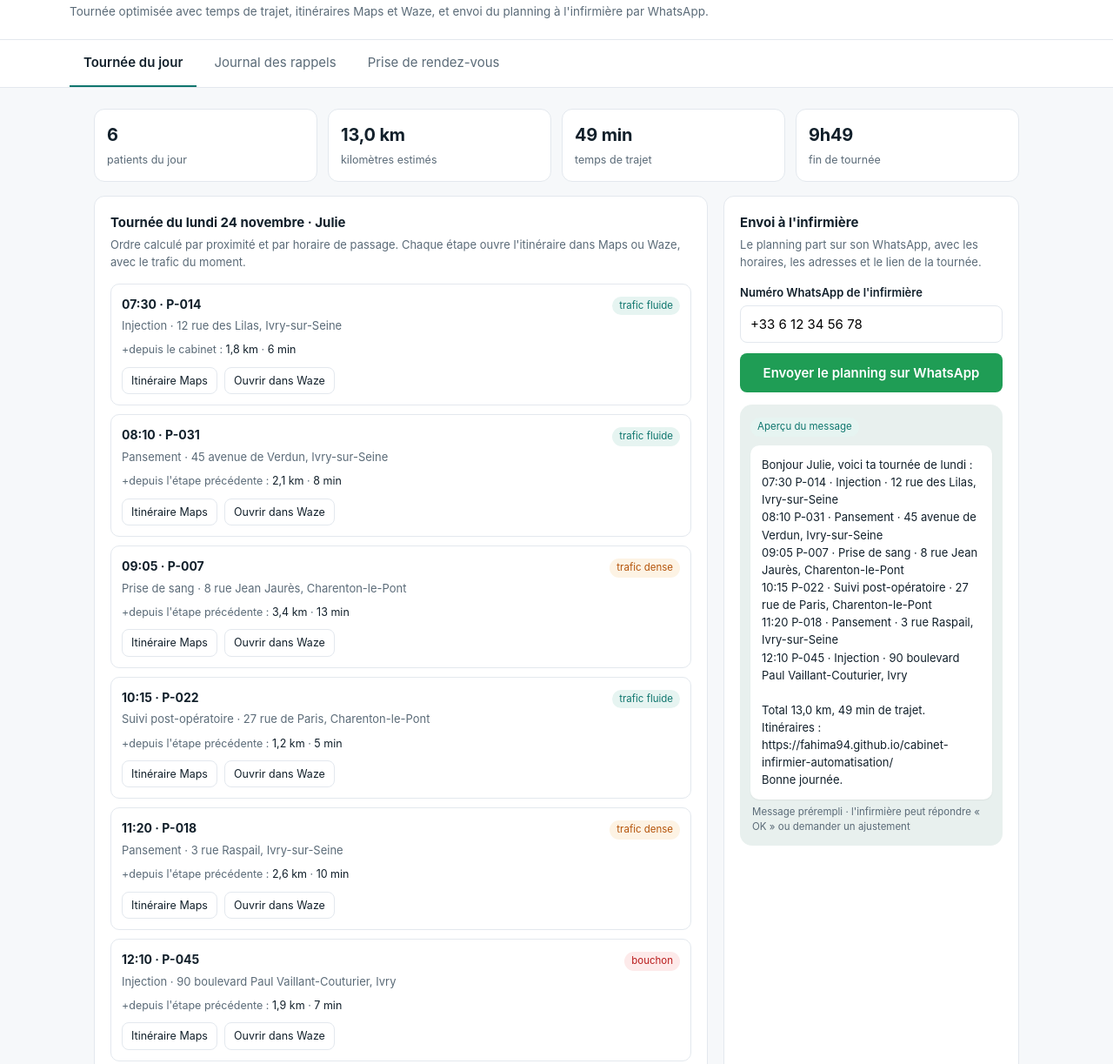
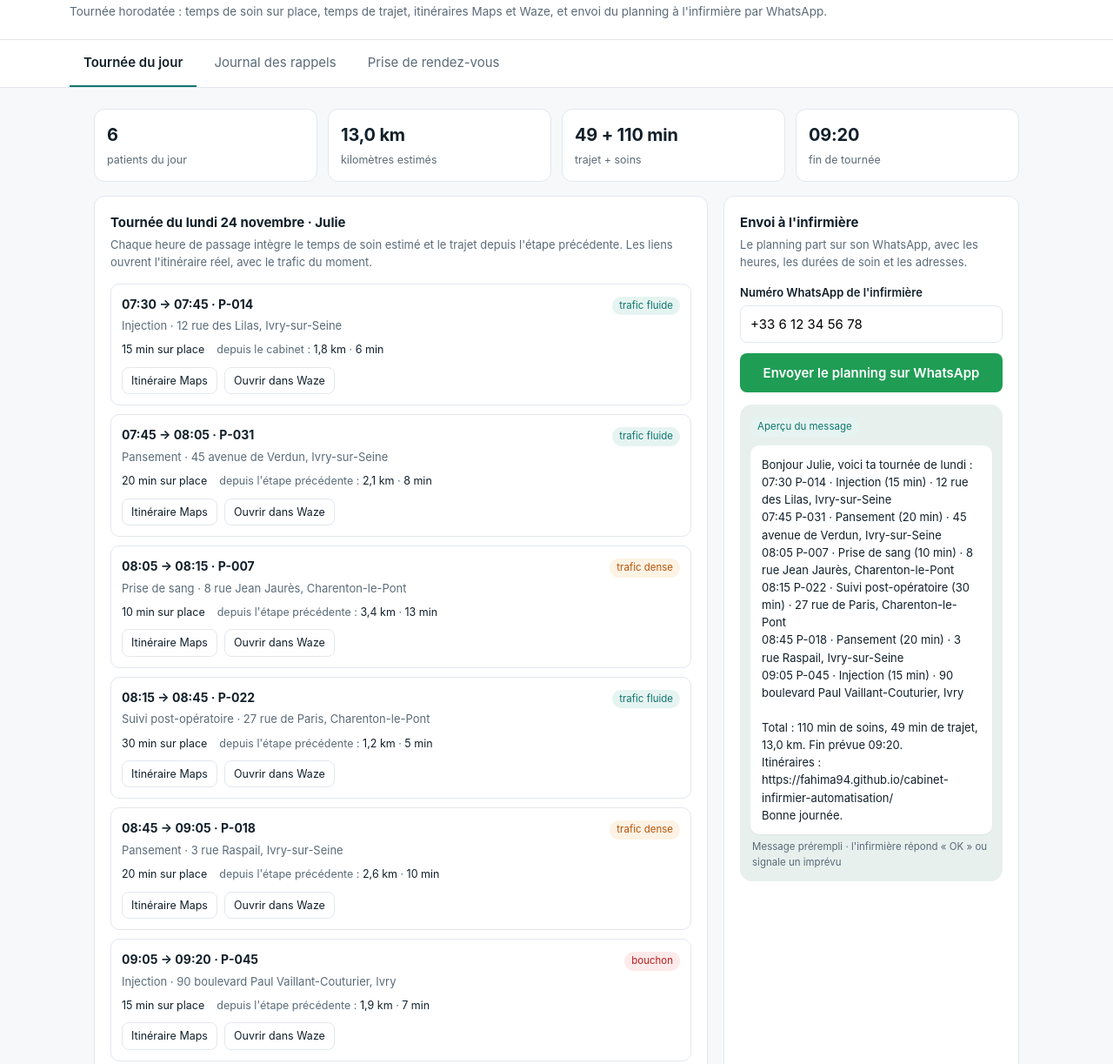
Before and after one commit to Fahima94/cabinet-infirmier-automatisation, a plain HTML site: page docs/index.html in a window 1280 px wide. Shown: the part 58-1281 px from the top of the page at 87% size. Drawn offline with Linux system fonts and the light colour scheme.

Commit message:
Horodatage de la tournée : temps de soin sur place et heures de passage

```diff
--- a/docs/index.html
+++ b/docs/index.html
@@ -43,7 +43,6 @@
   .acts{display:flex;gap:8px;margin-top:10px;flex-wrap:wrap}
   .link{font-size:12.5px;text-decoration:none;border:1px solid var(--line);border-radius:8px;padding:5px 10px;color:var(--ink);background:#fff}
   .link:hover{border-color:var(--accent);color:var(--accent)}
-  .link.wa{border-color:#cdeadb;background:#eafaf0;color:#116b3a}
   label{display:block;font-size:13px;font-weight:600;margin:12px 0 5px}
   input,select{width:100%;padding:9px 11px;border:1px solid var(--line);border-radius:8px;font:inherit;background:#fff}
   .btn{background:var(--accent);color:#fff;border:0;border-radius:8px;padding:11px 16px;font:inherit;font-weight:600;cursor:pointer;margin-top:12px;width:100%}
@@ -65,7 +64,7 @@
 <body>
 <header><div class="wrap">
   <div class="brand"><h1>Cabinet infirmier libéral · démonstration</h1><span class="badge">Données fictives</span></div>
-  <p class="sub">Tournée optimisée avec temps de trajet, itinéraires Maps et Waze, et envoi du planning à l'infirmière par WhatsApp.</p>
+  <p class="sub">Tournée horodatée : temps de soin sur place, temps de trajet, itinéraires Maps et Waze, et envoi du planning à l'infirmière par WhatsApp.</p>
 </div></header>
 <nav><div class="wrap">
   <button class="tab" aria-selected="true" data-p="tournee">Tournée du jour</button>
@@ -78,26 +77,26 @@
   <div class="bar">
     <div class="kpi"><b id="k1">6</b><span>patients du jour</span></div>
     <div class="kpi"><b id="k2">—</b><span>kilomètres estimés</span></div>
-    <div class="kpi"><b id="k3">—</b><span>temps de trajet</span></div>
+    <div class="kpi"><b id="k3">—</b><span>trajet + soins</span></div>
     <div class="kpi"><b id="k4">—</b><span>fin de tournée</span></div>
   </div>
   <div class="grid">
     <div class="card">
       <h2>Tournée du lundi 24 novembre · Julie</h2>
-      <p class="hint">Ordre calculé par proximité et par horaire de passage. Chaque étape ouvre l'itinéraire dans Maps ou Waze, avec le trafic du moment.</p>
+      <p class="hint">Chaque heure de passage intègre le temps de soin estimé et le trajet depuis l'étape précédente. Les liens ouvrent l'itinéraire réel, avec le trafic du moment.</p>
       <div id="stops"></div>
-      <p class="note">Les distances et durées affichées sont simulées pour la démonstration ; les liens Maps et Waze, eux, ouvrent le calcul réel avec le trafic.</p>
+      <p class="note" id="totaux"></p>
     </div>
     <div class="card">
       <h2>Envoi à l'infirmière</h2>
-      <p class="hint">Le planning part sur son WhatsApp, avec les horaires, les adresses et le lien de la tournée.</p>
+      <p class="hint">Le planning part sur son WhatsApp, avec les heures, les durées de soin et les adresses.</p>
       <label for="tel">Numéro WhatsApp de l'infirmière</label>
       <input id="tel" placeholder="+33 6 12 34 56 78" value="+33 6 12 34 56 78">
       <button class="btn wa" id="send">Envoyer le planning sur WhatsApp</button>
       <div class="phone" style="margin-top:14px">
         <div class="stamp">Aperçu du message</div>
         <div class="bubble" id="preview"></div>
-        <p class="meta">Message prérempli · l'infirmière peut répondre « OK » ou demander un ajustement</p>
+        <p class="meta">Message prérempli · l'infirmière répond « OK » ou signale un imprévu</p>
       </div>
     </div>
   </div>
@@ -145,43 +144,48 @@
   </div>
 </section>
 
-<footer>Démonstration statique. Le dispositif réel : Supabase avec cloisonnement par utilisateur, Make pour les scénarios, API WhatsApp Business, Google Agenda et Maps pour les tournées.</footer>
+<footer>Démonstration statique. Le dispositif réel : Supabase avec cloisonnement par utilisateur, Make pour les scénarios, API WhatsApp Business, Google Agenda et Maps pour les tournées. Distances et durées de soin sont simulées ; les liens Maps et Waze ouvrent le calcul réel.</footer>
 </main>
 <script>
 const stops=[
- {t:"07:30",code:"P-014",soin:"Injection",addr:"12 rue des Lilas, Ivry-sur-Seine",km:1.8,min:6,traffic:"fluide",lat:48.8135,lon:2.3885},
- {t:"08:10",code:"P-031",soin:"Pansement",addr:"45 avenue de Verdun, Ivry-sur-Seine",km:2.1,min:8,traffic:"fluide",lat:48.8102,lon:2.3912},
- {t:"09:05",code:"P-007",soin:"Prise de sang",addr:"8 rue Jean Jaurès, Charenton-le-Pont",km:3.4,min:13,traffic:"dense",lat:48.8211,lon:2.4142},
- {t:"10:15",code:"P-022",soin:"Suivi post-opératoire",addr:"27 rue de Paris, Charenton-le-Pont",km:1.2,min:5,traffic:"fluide",lat:48.8196,lon:2.4128},
- {t:"11:20",code:"P-018",soin:"Pansement",addr:"3 rue Raspail, Ivry-sur-Seine",km:2.6,min:10,traffic:"dense",lat:48.8127,lon:2.3851},
- {t:"12:10",code:"P-045",soin:"Injection",addr:"90 boulevard Paul Vaillant-Couturier, Ivry",km:1.9,min:7,traffic:"bloque",lat:48.8078,lon:2.3874}
+ {code:"P-014",soin:"Injection",dur:15,addr:"12 rue des Lilas, Ivry-sur-Seine",km:1.8,min:6,traffic:"fluide",lat:48.8135,lon:2.3885},
+ {code:"P-031",soin:"Pansement",dur:20,addr:"45 avenue de Verdun, Ivry-sur-Seine",km:2.1,min:8,traffic:"fluide",lat:48.8102,lon:2.3912},
+ {code:"P-007",soin:"Prise de sang",dur:10,addr:"8 rue Jean Jaurès, Charenton-le-Pont",km:3.4,min:13,traffic:"dense",lat:48.8211,lon:2.4142},
+ {code:"P-022",soin:"Suivi post-opératoire",dur:30,addr:"27 rue de Paris, Charenton-le-Pont",km:1.2,min:5,traffic:"fluide",lat:48.8196,lon:2.4128},
+ {code:"P-018",soin:"Pansement",dur:20,addr:"3 rue Raspail, Ivry-sur-Seine",km:2.6,min:10,traffic:"dense",lat:48.8127,lon:2.3851},
+ {code:"P-045",soin:"Injection",dur:15,addr:"90 boulevard Paul Vaillant-Couturier, Ivry",km:1.9,min:7,traffic:"bloque",lat:48.8078,lon:2.3874}
 ];
-const dur=15;
 function fmt(n){return n.toFixed(1).replace('.',',')}
+function hhmm(m){return String(Math.floor(m/60)).padStart(2,'0')+":"+String(m%60).padStart(2,'0')}
 function render(){
   const box=document.getElementById('stops'); box.innerHTML='';
-  let km=0,min=0,clock=7*60+30;
+  let km=0,trajet=0,soins=0,clock=7*60+30;
+  const lines=["Bonjour Julie, voici ta tournée de lundi :"];
   stops.forEach(function(s,i){
-    km+=s.km; min+=s.min;
+    km+=s.km; trajet+=s.min;
+    const arrive=clock;
+    clock=arrive+s.dur;
+    soins+=s.dur;
     const g="https://www.google.com/maps/dir/?api=1&destination="+encodeURIComponent(s.addr)+"&travelmode=driving";
     const w="https://waze.com/ul?ll="+s.lat+","+s.lon+"&navigate=yes";
     const el=document.createElement('div'); el.className='stop';
-    el.innerHTML='<div class="top"><b>'+s.t+' · '+s.code+'</b><span class="traffic '+s.traffic+'">'+(s.traffic==='fluide'?'trafic fluide':s.traffic==='dense'?'trafic dense':'bouchon')+'</span></div>'+
+    el.innerHTML='<div class="top"><b>'+hhmm(arrive)+' → '+hhmm(clock)+' · '+s.code+'</b><span class="traffic '+s.traffic+'">'+(s.traffic==='fluide'?'trafic fluide':s.traffic==='dense'?'trafic dense':'bouchon')+'</span></div>'+
       '<div class="addr">'+s.soin+' · '+s.addr+'</div>'+
-      '<div class="legs"><span>+'+(i?'depuis l\'étape précédente':'depuis le cabinet')+' : <em>'+fmt(s.km)+' km</em> · <em>'+s.min+' min</em></span></div>'+
+      '<div class="legs"><span><em>'+s.dur+' min sur place</em></span>'+
+      '<span>'+(i?'depuis l\'étape précédente':'depuis le cabinet')+' : <em>'+fmt(s.km)+' km</em> · <em>'+s.min+' min</em></span></div>'+
       '<div class="acts"><a class="link" target="_blank" rel="noopener" href="'+g+'">Itinéraire Maps</a>'+
       '<a class="link" target="_blank" rel="noopener" href="'+w+'">Ouvrir dans Waze</a></div>';
     box.appendChild(el);
+    lines.push(hhmm(arrive)+" "+s.code+" · "+s.soin+" ("+s.dur+" min) · "+s.addr);
   });
-  const end=7*60+30+stops.length*dur+min;
   document.getElementById('k1').textContent=stops.length;
   document.getElementById('k2').textContent=fmt(km)+" km";
-  document.getElementById('k3').textContent=min+" min";
-  document.getElementById('k4').textContent=Math.floor(end/60)+"h"+String(end%60).padStart(2,'0');
-  const lines=["Bonjour Julie, voici ta tournée de lundi :"];
-  stops.forEach(function(s){lines.push(s.t+" "+s.code+" · "+s.soin+" · "+s.addr)});
+  document.getElementById('k3').textContent=trajet+" + "+soins+" min";
+  document.getElementById('k4').textContent=hhmm(clock);
+  document.getElementById('totaux').textContent=stops.length+" passages · "+soins+" min de soins · "+trajet+" min de trajet · "+fmt(km)+" km · fin à "+hhmm(clock)+". Départ du cabinet à 07:30, marge de 10 minutes entre deux passages.";
   lines.push("");
-  lines.push("Total "+fmt(km)+" km, "+min+" min de trajet. Itinéraires : https://fahima94.github.io/cabinet-infirmier-automatisation/");
+  lines.push("Total : "+soins+" min de soins, "+trajet+" min de trajet, "+fmt(km)+" km. Fin prévue "+hhmm(clock)+".");
+  lines.push("Itinéraires : https://fahima94.github.io/cabinet-infirmier-automatisation/");
   lines.push("Bonne journée.");
   const text=lines.join("\n");
   document.getElementById('preview').textContent=text;
```
